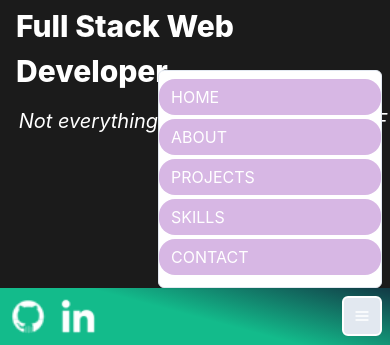
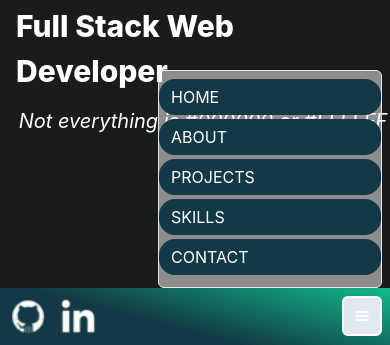
Before and after one commit to IzaMarkstrom/iza-portfolio-website, a Next.js app: page / in a window 390 px wide. Both pictures are taken after a click on the button "Options". Shown: the part 499-844 px from the top of the page. Built offline with nearby package versions, Linux system fonts and the light colour scheme.

Commit message:
Added NextLink to mobile view

```diff
--- a/components/Navbar.jsx
+++ b/components/Navbar.jsx
@@ -28,8 +28,8 @@ function Navbar() {
       p={2}
       // mt={4}
       w="100%"
-      bgGradient={`linear(15deg, ${theme.colors.darkGreen} 50%, ${theme.colors.primary})`}
-      bg={isScrolled ? 'rgba(2, 45, 62, 0.6)' : 'linear(15deg, ${theme.colors.darkGreen} 50%, ${theme.colors.primary})'}
+      bgGradient={`linear(15deg, ${theme.colors.primary} 40%, ${theme.colors.darkGreen})`}
+      bg={isScrolled ? 'rgba(8, 57, 69, 0.4)' : 'linear(15deg, ${theme.colors.darkGreen} 50%, ${theme.colors.primary})'}
       boxShadow={isScrolled ? 'sm' : 'none'}
       transition="all 0.3s ease-in-out"
       zIndex={4}
@@ -54,10 +54,10 @@ function Navbar() {
                     variant='outline'
                     border='2px solid white'
                 />
-                <MenuList bg='white'>
+                <MenuList bg='rgba(255, 255, 255, 0.5)' >
                     <MenuItem
-                        bg={theme.colors.background}
-                        _hover={{bg:theme.colors.primary, borderRadius:'1rem', color:'white'}}
+                        bg={theme.colors.primary}
+                        _hover={{bg:theme.colors.darkGreen, borderRadius:'1rem', color:'white'}}
                         mr={4}
                         mb={1}
                         borderRadius='1rem'
@@ -67,8 +67,8 @@ function Navbar() {
                         </NextLink>
                     </MenuItem>
                     <MenuItem
-                        bg={theme.colors.background}
-                        _hover={{bg:theme.colors.primary, borderRadius:'1rem', color:'white'}}
+                        bg={theme.colors.primary}
+                        _hover={{bg:theme.colors.darkGreen, borderRadius:'1rem', color:'white'}}
                         mr={4}
                         mb={1}
                         borderRadius='1rem'
@@ -78,31 +78,37 @@ function Navbar() {
                         </NextLink>
                     </MenuItem>
                     <MenuItem
-                        bg={theme.colors.background}
-                        _hover={{bg:theme.colors.primary, borderRadius:'1rem', color:'white'}}
+                        bg={theme.colors.primary}
+                        _hover={{bg:theme.colors.darkGreen, borderRadius:'1rem', color:'white'}}
                         mr={4}
                         mb={1}
                         borderRadius='1rem'
                         >
-                    PROJECTS
+                        <NextLink href='#projects'>
+                          PROJECTS
+                        </NextLink>
                     </MenuItem>
                     <MenuItem
-                        bg={theme.colors.background}
-                        _hover={{bg:theme.colors.primary, borderRadius:'1rem', color:'white'}}
+                        bg={theme.colors.primary}
+                        _hover={{bg:theme.colors.darkGreen, borderRadius:'1rem', color:'white'}}
                         mr={4}
                         mb={1}
                         borderRadius='1rem'
                         >
-                    SKILLS
+                        <NextLink href='#skills'>
+                          SKILLS
+                        </NextLink>
                     </MenuItem>
                     <MenuItem
-                        bg={theme.colors.background}
-                        _hover={{bg:theme.colors.primary, borderRadius:'1rem', color:'white'}}
+                        bg={theme.colors.primary}
+                        _hover={{bg:theme.colors.darkGreen, borderRadius:'1rem', color:'white'}}
                         mr={4}
                         mb={1}
                         borderRadius='1rem'
                         >
-                    CONTACT
+                        <NextLink href='#contact'>
+                          CONTACT
+                        </NextLink>
                     </MenuItem>
             </MenuList>
         </Menu>
```
